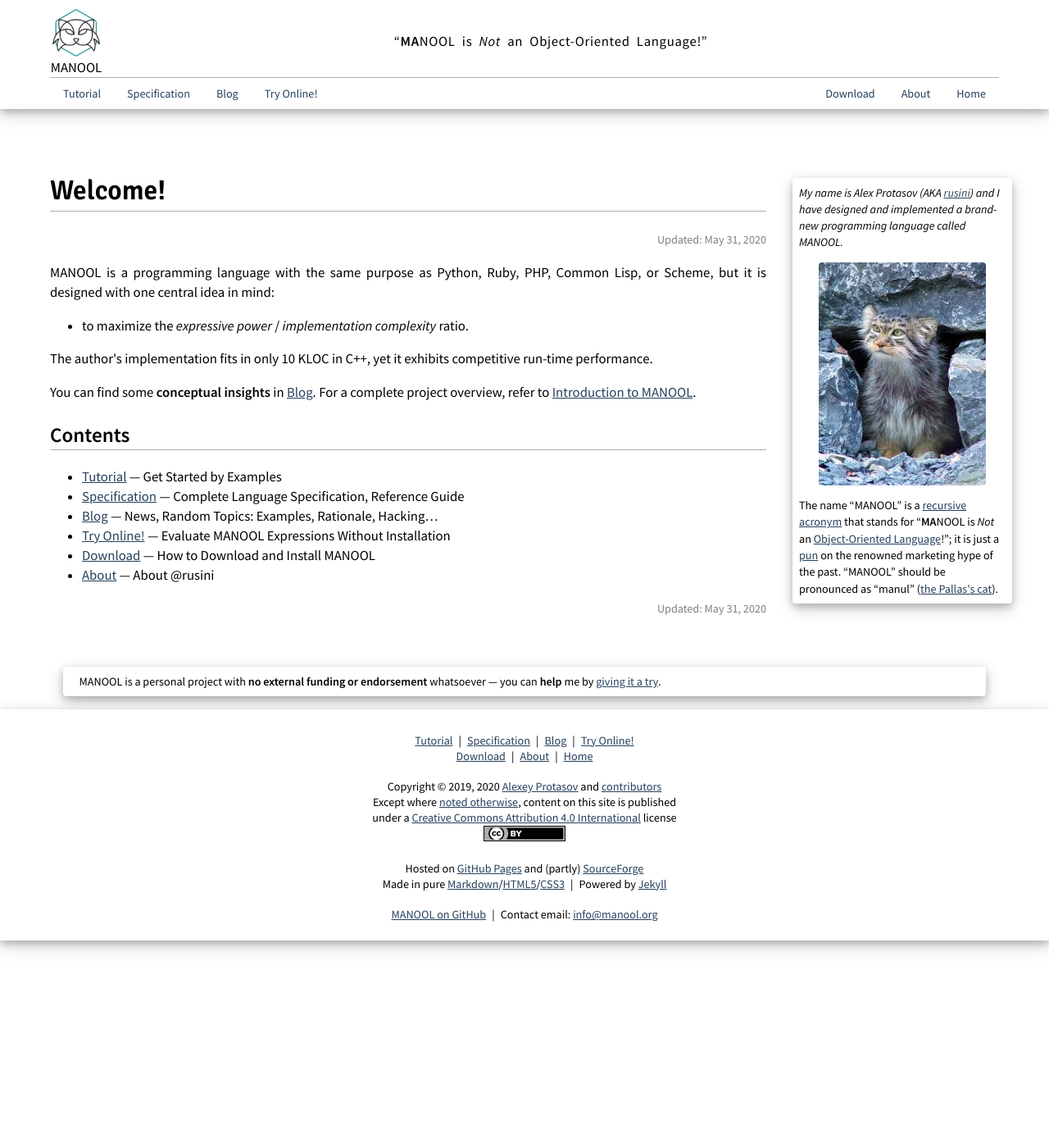
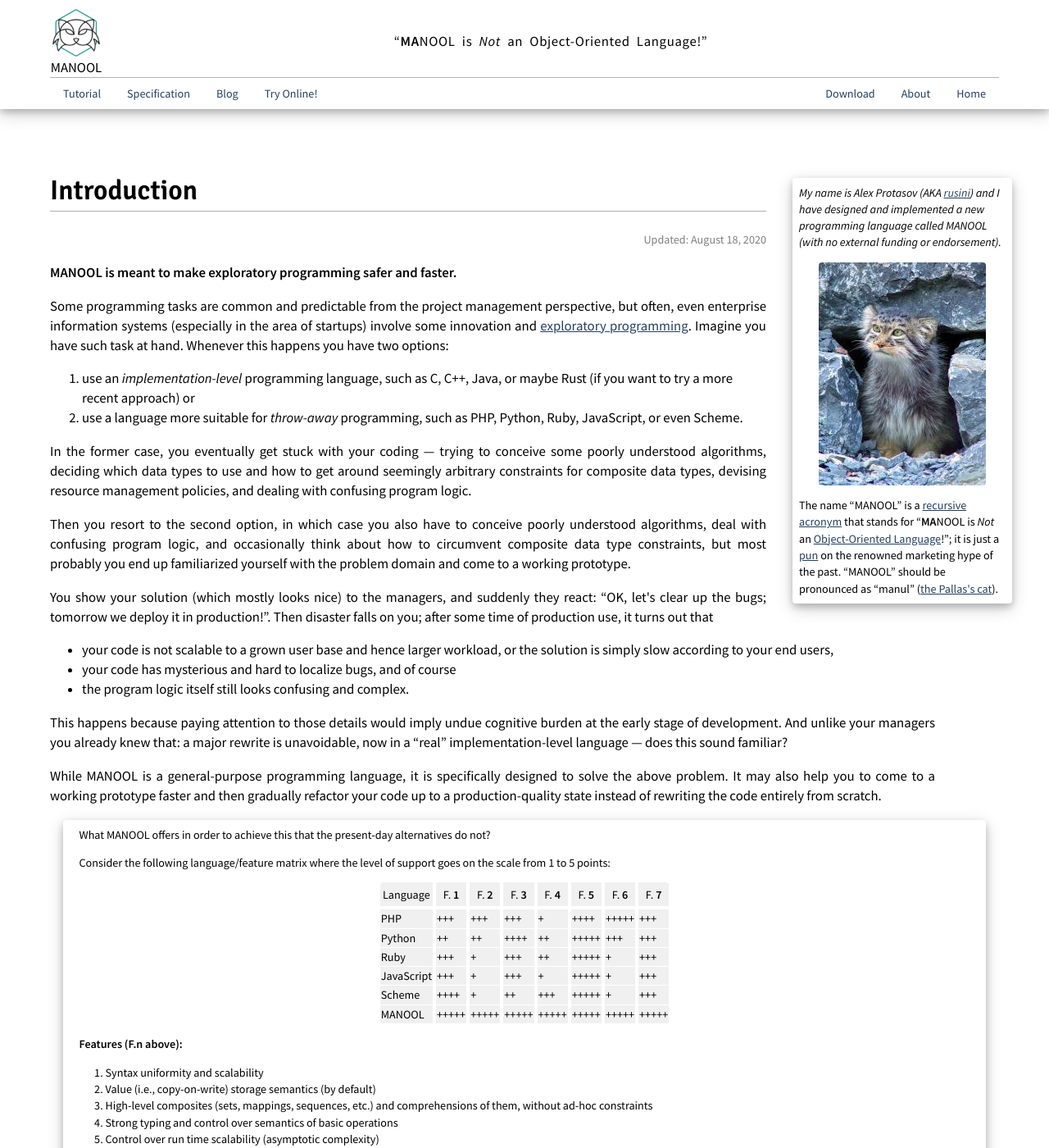
Before and after one commit to rusini/manool, a Jekyll site: the page built from Home.md, in a window 1280 px wide and 1400 px high. Shown: the whole window at 82% size. Built offline with Jekyll 4.4.1, drawn with Linux system fonts in a browser that asks for light colours; some of the changed text lies outside the part shown.

Commit message:
New marketing doctrine!

```diff
--- a/Home.md
+++ b/Home.md
@@ -1,51 +1,87 @@
 ---
 # Home.md
 permalink: /
-title:     Welcome!
-updated:   2020-05-31
+title:     Introduction
+updated:   2020-08-18
 ---
 
 <aside markdown="1" class="right">
 
-*My name is Alex Protasov (AKA [rusini](about "About @rusini")) and I have designed and implemented a brand-new programming language called MANOOL.*
+*My name is Alex Protasov (AKA [rusini](about "About @rusini")) and I have designed and implemented a new programming language called MANOOL (with no external
+funding or endorsement).*
 
 <figure><img src="Manul-Cat.jpeg" width="204" height="272" alt="Pallas's cat" title="Pallas's cat"></figure>
 
 The name "MANOOL" is a [recursive acronym] that stands for "**MA**NOOL is _Not_ an [Object-Oriented Language]!"; it is just a [pun] on the renowned marketing
 hype of the past. "MANOOL" should be pronounced as "manul" ([the Pallas's cat]).
 
-[recursive acronym]:        //en.wikipedia.org/wiki/Recursive_acronym        "Wikipedia: Recursive acronym"
-[Object-Oriented Language]: //en.wikipedia.org/wiki/Object-oriented_language "Wikipedia: Object-oriented language"
-[pun]:                      //en.wikipedia.org/wiki/Pun                      "Wikipedia: Pun"
-[the Pallas's cat]:         //en.wikipedia.org/wiki/Pallas%27s_cat           "Wikipedia: Pallas's cat"
+[recursive acronym]:        https://en.wikipedia.org/wiki/Recursive_acronym        "Wikipedia: Recursive acronym"
+[Object-Oriented Language]: https://en.wikipedia.org/wiki/Object-oriented_language "Wikipedia: Object-oriented language"
+[pun]:                      https://en.wikipedia.org/wiki/Pun                      "Wikipedia: Pun"
+[the Pallas's cat]:         https://en.wikipedia.org/wiki/Pallas%27s_cat           "Wikipedia: Pallas's cat"
 
 </aside>
 
 {%include page_header.md%}{%raw%}
 
 
-MANOOL is a programming language with the same purpose as Python, Ruby, PHP, Common Lisp, or Scheme, but it is designed with one central idea in mind:
-  * to maximize the _expressive power_ / _implementation complexity_ ratio.
+**MANOOL is meant to make exploratory programming safer and faster.**
 
-The author's implementation fits in only 10 KLOC in C++, yet it exhibits competitive run-time performance.
+Some programming tasks are common and predictable from the project management perspective, but often, even enterprise information systems (especially in the
+area of startups) involve some innovation and [exploratory programming]. Imagine you have such task at hand. Whenever this happens you have two options:
+  1. use an *implementation-level* programming language, such as C, C++, Java, or maybe Rust (if you want to try a more recent approach) or
+  2. use a language more suitable for *throw-away* programming, such as PHP, Python, Ruby, JavaScript, or even Scheme.
 
-You can find some **conceptual insights** in [Blog](blog). For a complete project overview, refer to
-  [Introduction to MANOOL](specification/introduction-to-manool).
+[exploratory programming]: https://en.wikipedia.org/wiki/Exploratory_programming "Wikipedia: Exploratory programming"
 
-Contents
-----------------------------------------------------------------------------------------------------------------------------------------------------------------
+In the former case, you eventually get stuck with your coding -- trying to conceive some poorly understood algorithms, deciding which data types to use and how
+to get around seemingly arbitrary constraints for composite data types, devising resource management policies, and dealing with confusing program logic.
 
-+ [Tutorial](tutorial/lesson-1) -- Get Started by Examples
-+ [Specification](specification/) -- Complete Language Specification, Reference Guide
-+ [Blog](blog/) -- News, Random Topics: Examples, Rationale, Hacking...
-+ [Try Online!](eval) -- Evaluate MANOOL Expressions Without Installation
-+ [Download](download) -- How to Download and Install MANOOL
-+ [About](about) -- About @rusini
+Then you resort to the second option, in which case you also have to conceive poorly understood algorithms, deal with confusing program logic, and occasionally
+think about how to circumvent composite data type constraints, but most probably you end up familiarized yourself with the problem domain and come to a working
+prototype.
+
+You show your solution (which mostly looks nice) to the managers, and suddenly they react: "OK, let's clear up the bugs; tomorrow we deploy it in production!".
+Then disaster falls on you; after some time of production use, it turns out that
+  * your code is not scalable to a grown user base and hence larger workload, or the solution is simply slow according to your end users,
+  * your code has mysterious and hard to localize bugs, and of course
+  * the program logic itself still looks confusing and complex.
+
+  This happens because paying attention to those details would imply undue cognitive burden at the early stage of development. And unlike your managers you
+already knew that: a major rewrite is unavoidable, now in a "real" implementation-level language -- does this sound familiar?
+
+While MANOOL is a general-purpose programming language, it is specifically designed to solve the above problem. It may also help you to come to a working
+prototype faster and then gradually refactor your code up to a production-quality state instead of rewriting the code entirely from scratch.
+
+<aside markdown="1">
+
+What MANOOL offers in order to achieve this that the present-day alternatives do not?
+
+Consider the following language/feature matrix where the level of support goes on the scale from 1 to 5 points:
+
+<div markdown="1" class="scroll">
+
+  Language  |F. **1**|F. **2**|F. **3**|F. **4**|F. **5**|F. **6**|F. **7**
+------------|--------|--------|--------|--------|--------|--------|--------
+ PHP        | +++    | +++    | +++    | +      | ++++   | +++++  | +++
+ Python     | ++     | ++     | ++++   | ++     | +++++  | +++    | +++
+ Ruby       | +++    | +      | +++    | ++     | +++++  | +      | +++
+ JavaScript | +++    | +      | +++    | +      | +++++  | +      | +++
+ Scheme     | ++++   | +      | ++     | +++    | +++++  | +      | +++
+ MANOOL     | +++++  | +++++  | +++++  | +++++  | +++++  | +++++  | +++++
+
+</div>
+
+**Features (F.n above):**
+1. Syntax uniformity and scalability
+2. Value (i.e., copy-on-write) storage semantics (by default)
+3. High-level composites (sets, mappings, sequences, etc.) and comprehensions of them, without ad-hoc constraints
+4. Strong typing and control over semantics of basic operations
+5. Control over run time scalability (asymptotic complexity)
+6. Deterministic (reference-counting based) memory/resource reclamation
+7. Run-time recoverability (collaborative)
+
+</aside>
 
 
 {%endraw%}{%include page_footer.md%}
-
-<aside markdown="1">
-MANOOL is a personal project with **no external funding or endorsement** whatsoever -- you can **help** me by
-  [giving it a try](download "How to Download and Install MANOOL").
-</aside>
--- a/_layouts/default.html
+++ b/_layouts/default.html
@@ -74,7 +74,7 @@
         }}<a href="/download" title="How to Download and Install MANOOL">Download</a>{{bar
         }}<a href="/about" title="About @rusini">About</a>{{bar
         }}<a href="/" title="manool.org home">Home</a><br><br>
-      Copyright {{"&copy;"|smartify}} 2019, 2020 <a href="/about" title="About @rusini">Alexey Protasov</a> and
+      Copyright {{"&copy;"|smartify}} 2019, 2020 <a href="/about" title="About @rusini">Alexey Protasov</a> &
       <a href="https://github.com/rusini/manool/graphs/contributors" title="GitHub: MANOOL Contributors">contributors</a><br>
       Except where <a href="/copynotice" title="Full Copyright Notice">noted otherwise</a>, content on this site is published<br>
       under a <a href="https://creativecommons.org/licenses/by/4.0/" title="creativecommons.org: Terms of the License">Creative Commons
```
